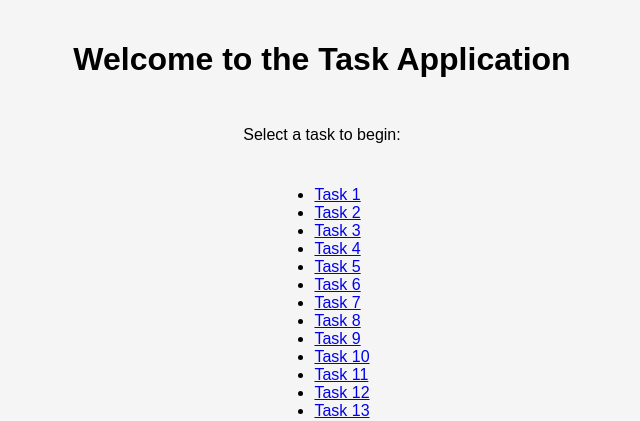
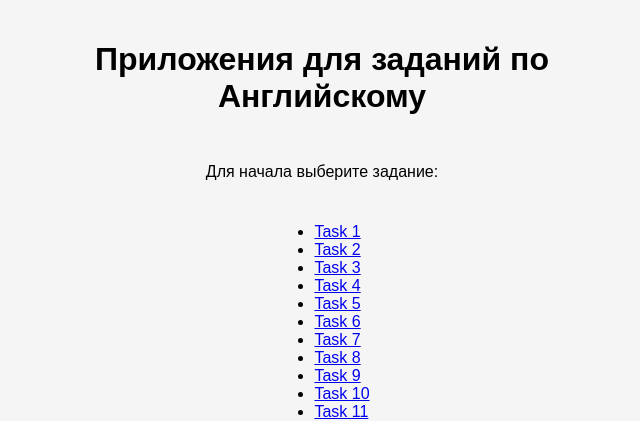
Before and after one commit to Andrey-Zobnin/appForEducationegeEnglish, a Flask app: template templates/index.html in a window 1280 px wide. Shown: the top 421 px of the page, without its empty margins (318-958 px from the left). Run offline with Flask 3, Linux system fonts and the light colour scheme; the template is opened without the code that fills it, so the values that code supplies are empty.

Commit message:
add Russia launguage

```diff
--- a/templates/index.html
+++ b/templates/index.html
@@ -9,8 +9,8 @@
 </head>
 <body>
     <div class="container">
-        <h1>Welcome to the Task Application</h1>
-        <p>Select a task to begin:</p>
+        <h1>Приложения для заданий по Английскому</h1>
+        <p>Для начала выберите задание:</p>
         <ul>
             {% for i in range(1, 41) %}
                 <li><a href="/task/{{ i }}">Task {{ i }}</a></li>
```
